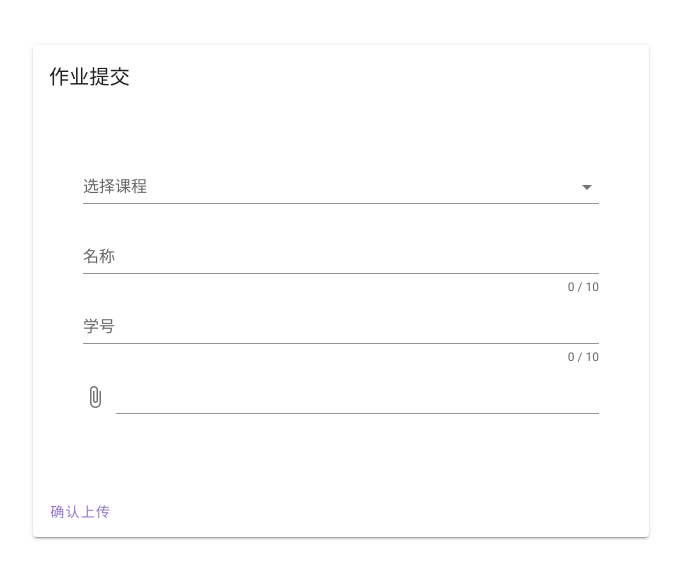
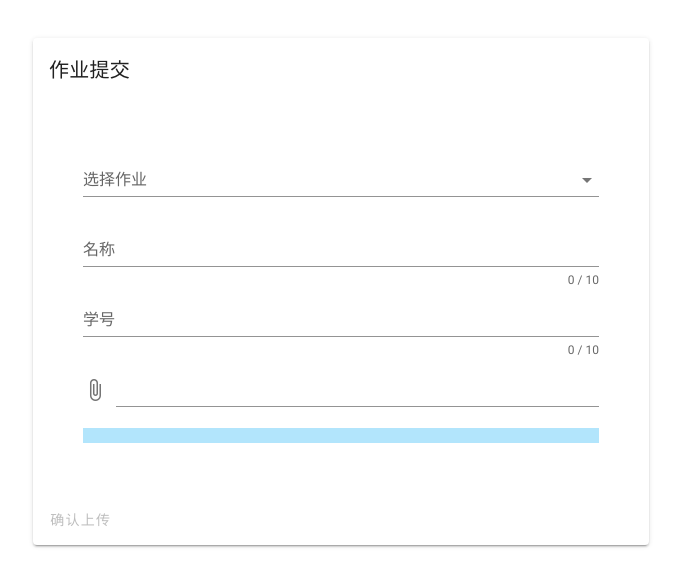
Before and after one commit to c3ll256/HomeWorkCloud, a Vue app: page / in a window 1280 px wide. Shown: the part 109-696 px from the top of the page, without its empty margins (299-980 px from the left). Built offline with nearby package versions, Linux system fonts and the light colour scheme.

Commit message:
完成上傳功能

```diff
--- a/package.json
+++ b/package.json
@@ -8,8 +8,12 @@
     "lint": "vue-cli-service lint"
   },
   "dependencies": {
+    "axios": "^0.21.1",
     "core-js": "^3.6.5",
+    "cos-js-sdk-v5": "^1.2.8",
+    "dayjs": "^1.10.4",
     "vue": "^2.6.11",
+    "vue-axios": "^3.2.4",
     "vuetify": "^2.4.0"
   },
   "devDependencies": {
--- a/src/components/Upload.vue
+++ b/src/components/Upload.vue
@@ -3,23 +3,49 @@
     <v-card>
       <v-card-title>作业提交</v-card-title>
       <div class="form">
-        <v-select :items="items" label="选择课程"> </v-select>
+        <v-select
+          :items="items"
+          label="选择作业"
+          v-model="info.selectedWork"
+          :disabled="isLoading"
+        >
+        </v-select>
         <v-text-field
-          v-model="stu_name"
+          v-model="info.stu_name"
           :counter="10"
           label="名称"
           required
+          :disabled="isLoading"
         ></v-text-field>
         <v-text-field
-          v-model="stu_id"
+          v-model="info.stu_id"
           :counter="10"
           label="学号"
           required
+          :disabled="isLoading"
         ></v-text-field>
-        <v-file-input truncate-length="15"></v-file-input>
+        <v-file-input
+          v-model="info.fileInfo"
+          truncate-length="15"
+          :disabled="isLoading"
+          accept=".zip,.rar,.7zip"
+        ></v-file-input>
+        <v-progress-linear
+          color="light-blue"
+          height="15"
+          :value="progress"
+          striped
+        >
+        </v-progress-linear>
       </div>
       <v-card-actions>
-        <v-btn color="deep-purple lighten-2" text @click="reserve">
+        <v-btn
+          color="deep-purple lighten-2"
+          text
+          @click="uploadFile"
+          :loading="isLoading"
+          :disabled="uploadDisable"
+        >
           确认上传
         </v-btn>
       </v-card-actions>
@@ -28,12 +54,113 @@
 </template>
 
 <script>
+const COS = require("cos-js-sdk-v5");
+import DayJs from "dayjs";
+const url = require("./config.json").url;
+const works = require("./works.json");
+
 export default {
+  watch: {
+    changeData: {
+      handler(newValue) {
+        if (
+          newValue.selectedWork === "" ||
+          newValue.stu_id === "" ||
+          newValue.stu_name === "" ||
+          newValue.fileInfo.name == undefined
+        )
+          this.uploadDisable = true;
+        else this.uploadDisable = false;
+      },
+    },
+  },
+  computed: {
+    changeData() {
+      const { selectedWork, fileInfo, stu_id, stu_name } = this.info;
+      return {
+        selectedWork,
+        fileInfo,
+        stu_id,
+        stu_name,
+      };
+    },
+  },
   data: () => ({
-    stu_id: "",
-    stu_name: "",
-    items: ["a", "b", "c"],
+    progress: 0,
+    uploadDisable: true,
+    isLoading: false,
+    info: {
+      selectedWork: "",
+      fileInfo: {},
+      stu_id: "",
+      stu_name: "",
+    },
+    items: works.works_title,
   }),
+  methods: {
+    uploadFile() {
+      this.uploadDisable = true;
+      this.isLoading = true;
+      this.signInAvatarLoading = true;
+      const _this = this;
+      const cos = new COS({
+        getAuthorization: function (options, callback) {
+          // 异步获取临时密钥
+          _this.axios
+            .get(url + "/cos/authkey?bucket=homework-1251621542")
+            .then((res) => {
+              var credentials = res.data.credentials;
+              console.log(credentials);
+              callback({
+                TmpSecretId: credentials.tmpSecretId,
+                TmpSecretKey: credentials.tmpSecretKey,
+                XCosSecurityToken: credentials.sessionToken,
+                // 建议返回服务器时间作为签名的开始时间，避免用户浏览器本地时间偏差过大导致签名错误
+                StartTime: res.data.startTime, // 时间戳，单位秒，如：1580000000
+                ExpiredTime: res.data.expiredTime, // 时间戳，单位秒，如：1580000900
+              });
+            });
+        },
+      });
+      cos.putObject(
+        {
+          Bucket: "homework-1251621542" /* 必须 */,
+          Region: "ap-guangzhou" /* 存储桶所在地域，必须字段 */,
+          Key:
+            this.info.selectedWork +
+            "/" +
+            this.info.stu_id +
+            "/" +
+            DayJs().format("YYYY-DD-MM-HH-mm-ss") +
+            this.info.stu_id +
+            "-" +
+            this.stu_name +
+            this.info.fileInfo.name,
+          StorageClass: "STANDARD",
+          Body: this.info.fileInfo, // 上传文件对象
+          onProgress: function (progressData, ) {
+            console.log(progressData)
+            _this.progress = (progressData.percent * 100);
+          },
+        },
+        (err, data) => {
+          this.uploadDisable = false;
+          this.isLoading = false;
+          if (err) {
+            console.log(err);
+          } else {
+            console.log(data);
+            if (data.statusCode === 200) {
+              console.log(data.Location);
+              alert("成功");
+            } else {
+              alert("失败");
+            }
+          }
+        }
+      );
+    },
+  },
 };
 </script>
 
--- /dev/null
+++ b/src/components/config.json
@@ -0,0 +1,3 @@
+{
+    "url": "http://106.52.127.85:7001"
+}
--- /dev/null
+++ b/src/components/works.json
@@ -0,0 +1,3 @@
+{
+    "works_title": ["游戏开发2021-4-10作业"]
+}
--- a/src/main.js
+++ b/src/main.js
@@ -1,8 +1,12 @@
 import Vue from 'vue'
 import App from './App.vue'
 import vuetify from './plugins/vuetify';
+import axios from 'axios'
+import VueAxios from 'vue-axios'
 
 Vue.config.productionTip = false
+
+Vue.use(VueAxios, axios)
 
 new Vue({
   vuetify,
```
Also changed, not shown: 2 other files (tests, documents, lock files or other folders).
